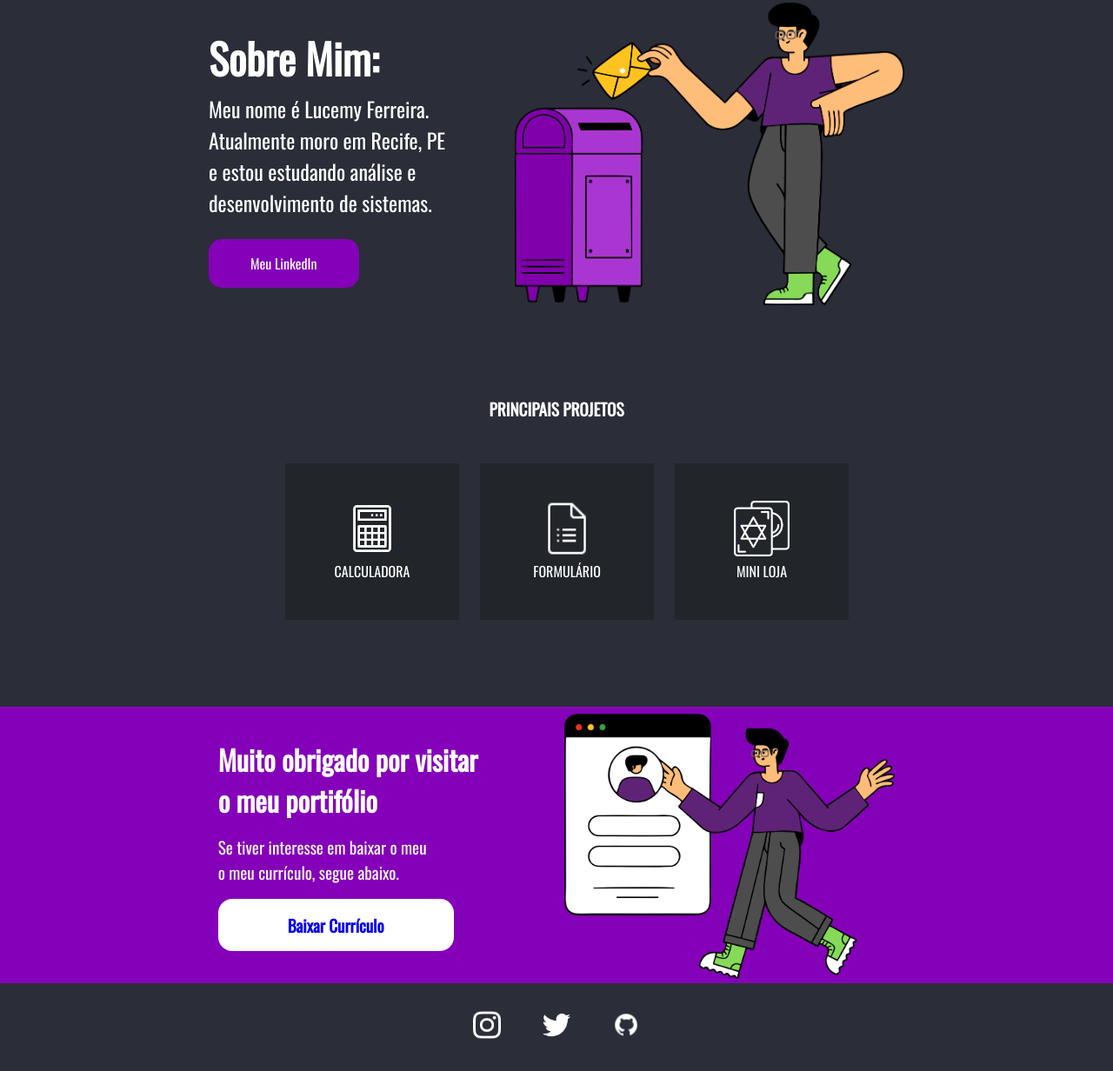
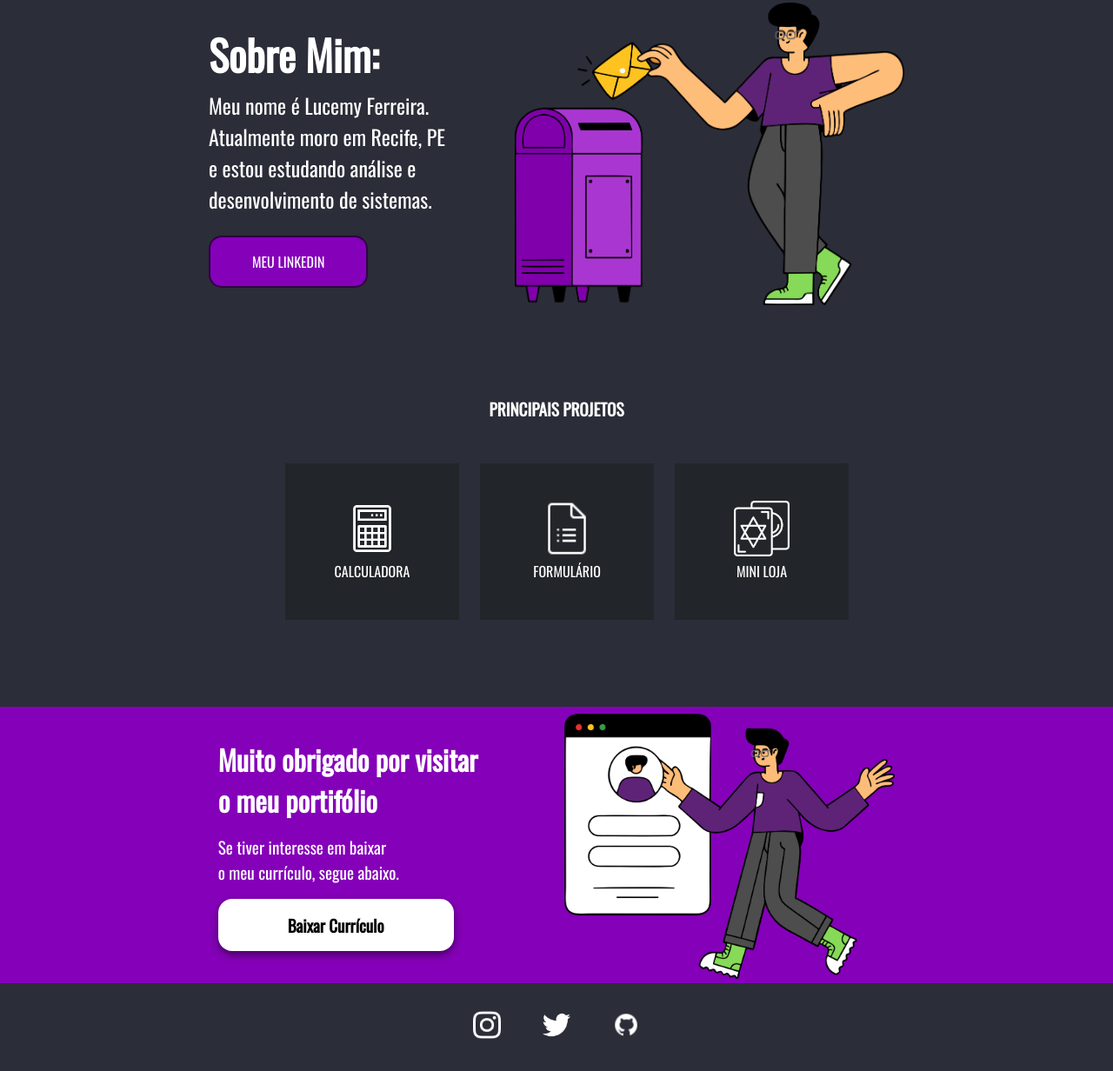
Before and after one commit to LucemyJr/Portifolio, a plain HTML site: page index.html in a window 1280 px wide. Shown: the part 134-1366 px from the top of the page at 87% size. Drawn offline with nearby package versions, Linux system fonts and the light colour scheme.

Commit message:
Adding Improvements

```diff
--- a/index.html
+++ b/index.html
@@ -3,7 +3,7 @@
 <head>
     <meta charset="UTF-8">
     <meta http-equiv="X-UA-Compatible" content="IE=edge">
-    <meta name="viewport" content="width=device-width, initial-scale=1.0">
+    <meta name="viewport" content= "width=device-width, user-scalable=no">
     <link rel="stylesheet" href="style.css">
     <link rel="shortcut icon" href="images/oculos.png" type="image/x-icon">
     <link href="https://fonts.googleapis.com/css2?family=Oswald&display=swap" rel="stylesheet">
@@ -36,17 +36,17 @@
             <div class="projetoopcoes">
                 <a href="https://lucemyjr.github.io/calculadora-funcional/" target="blank" >
                 <img src="images/calculadora.png" class="imgProjeto"></a>
-                CALCULADORA
+                <span>CALCULADORA</span>
             </div>
             <div class="projetoopcoes">
                 <a href="https://lucemyjr.github.io/formulario/" target="blank">
                 <img src="images/formulario.png" class="imgProjeto"></a>
-                FORMULÁRIO
+                <span>FORMULÁRIO</span>
             </div>
             <div class="projetoopcoes">
                 <a href="https://lucemyjr.github.io/tarot-shop/" target="blank">
                 <img src="images/tarot.png" class="imgProjeto"></a>
-                MINI LOJA
+                <span>MINI LOJA</span>
             </div>
         </div>
   </section>
@@ -55,9 +55,9 @@
 
     <div class="titulo2">
         <h1>Muito obrigado por visitar<br> o meu portifólio</h1>
-        <h3>Se tiver interesse em baixar o meu<br>o meu currículo, segue abaixo.</h3>
+        <h3>Se tiver interesse em baixar<br>o meu currículo, segue abaixo.</h3>
         <div class="curriculo">
-            <a href="Curriculo.pdf" target="blank class="curriculo">Baixar Currículo</a>
+            <a href="Curriculo.pdf" target="blank" class="curriculo">Baixar Currículo</a>
         </div>
     </div>
 
--- a/style.css
+++ b/style.css
@@ -13,10 +13,16 @@ body{
     background-color: #2b2d38;
 }
 
+h1::selection,h2::selection,h3::selection,p::selection,span::selection,br::selection,img::selection,a::selection  {
+    color: #8836a8;
+    background-color: #fff;
+}
+
 .header{
     display: flex;
     align-items: center;
     justify-content: center;
+    user-select: none;
 }
 
 .logo h2{
@@ -55,25 +61,45 @@ body{
 }
 
 .titulo a{
+}
+.titulo a:hover {
+    background-color: #5e0083;
+    transition: 0.3s all;
+}
+.linkedin {
     display: inline-block;
     background-color: #8500b9;
     padding: 1rem 3rem;
     color: #fff;
     font-size: 1rem;
     cursor: pointer;
+    border: 2px solid #2f0044;
     border-radius: 15px;
     margin-top: 1.5rem;
+    text-decoration: none;
+    position: relative;
+    overflow: hidden;
+    text-align: center;
+    text-transform: uppercase;
+    transition: .3s;
+    z-index: 1;
+    font-family: 'Oswald';
 }
-.titulo a:hover {
-    background-color: #5e0083;
-    transition: 0.3s all;
+.linkedin::before {
+    content: '';
+    width: 0;
+    height: 300%;
+    position: absolute;
+    top: 50%;
+    left: 50%;
+    transform: translate(-50%, -50%) rotate(45deg);
+    background: #6c0097;
+    transition: .5s ease;
+    display: block;
+    z-index: -1;
 }
-.linkedin{
-    text-decoration: none;
-    font-family: 'Oswald';
-    font-size: 2rem;
-    color: #fff;
-    font-weight: 500;
+.linkedin:hover::before {
+    width: 105%;
 }
 
 .image1 img{
@@ -156,6 +182,8 @@ body{
     font-weight: bold;
     cursor: pointer;
     text-decoration: none;
+    color: #000;
+    box-shadow: 0 4px 10px rgba(0, 0, 0, 0.5);
 }
 
 .image2 img{
@@ -173,6 +201,7 @@ body{
     padding-bottom: 2rem;
     gap: 3rem;
 }
+
 .imagesocial{
     width: 2rem;
 }
@@ -216,14 +245,12 @@ body{
         align-items: center;
         justify-content: center;
         background-color: #8500b9;
-        padding: 2rem 5rem;
+        padding: 2rem 3.7rem;
         color: #fff;
-        font-size: 1.5rem;
+        font-size: 1.2rem;
         cursor: pointer;
         border-radius: 1rem;
         margin-top: 1.5rem;
-        width: 3rem;
-        height: 2rem;
         text-align: center;
     }
     .image1 img{
```
Lines whose indentation alone changed are shown as unchanged.
